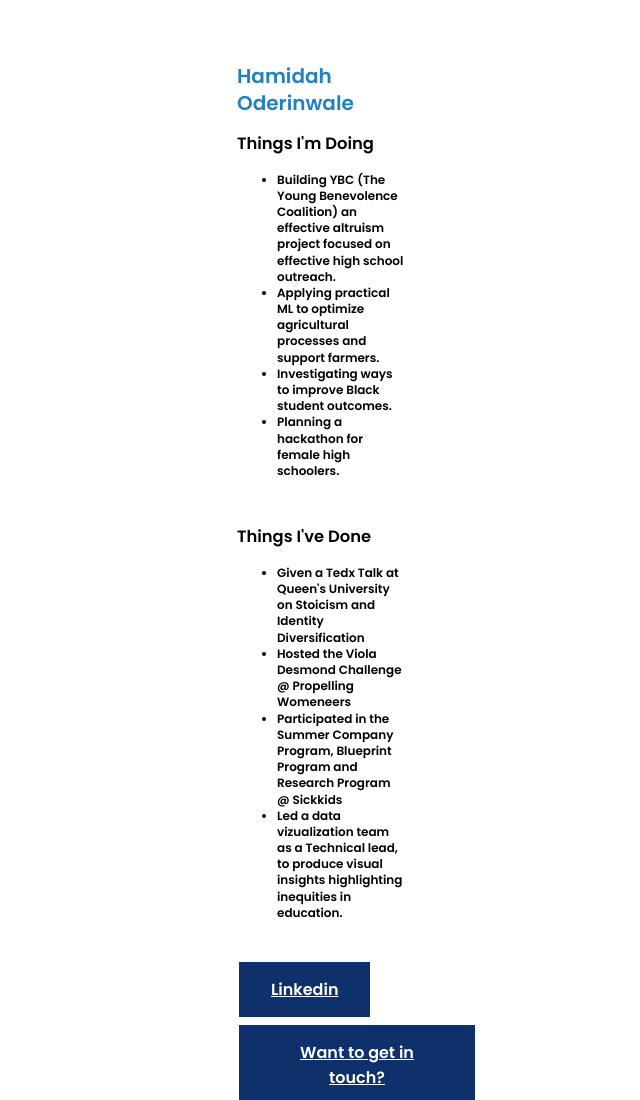
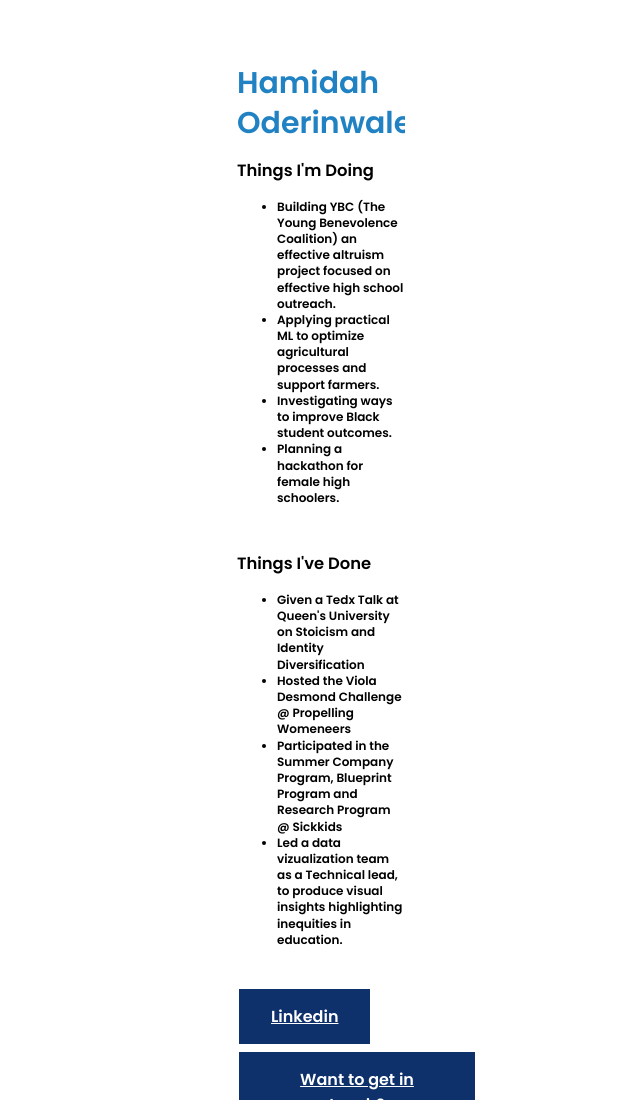
Before and after one commit to hamidahoderinwale/site, a plain HTML site: page index.html in a window 1280 px wide. Shown: the top 1100 px of the page, without its empty margins (283-923 px from the left). Drawn offline with Linux system fonts and the light colour scheme.

Commit message:
Update index.html

```diff
--- a/index.html
+++ b/index.html
@@ -20,7 +20,7 @@
 
 	<div class="text">
 
-		<h3 style="font-weight:700; color: #061537; font-family: 'Poppins', sans-serif;"><b> <div style="color: #2081C3; font-size: 20px">
+		<h3 style="font-weight:700; color: #061537; font-family: 'Poppins', sans-serif;"><b> <div style="color: #2081C3; font-size: 30px">
 		 Hamidah Oderinwale</div></h3>
 
 
```
